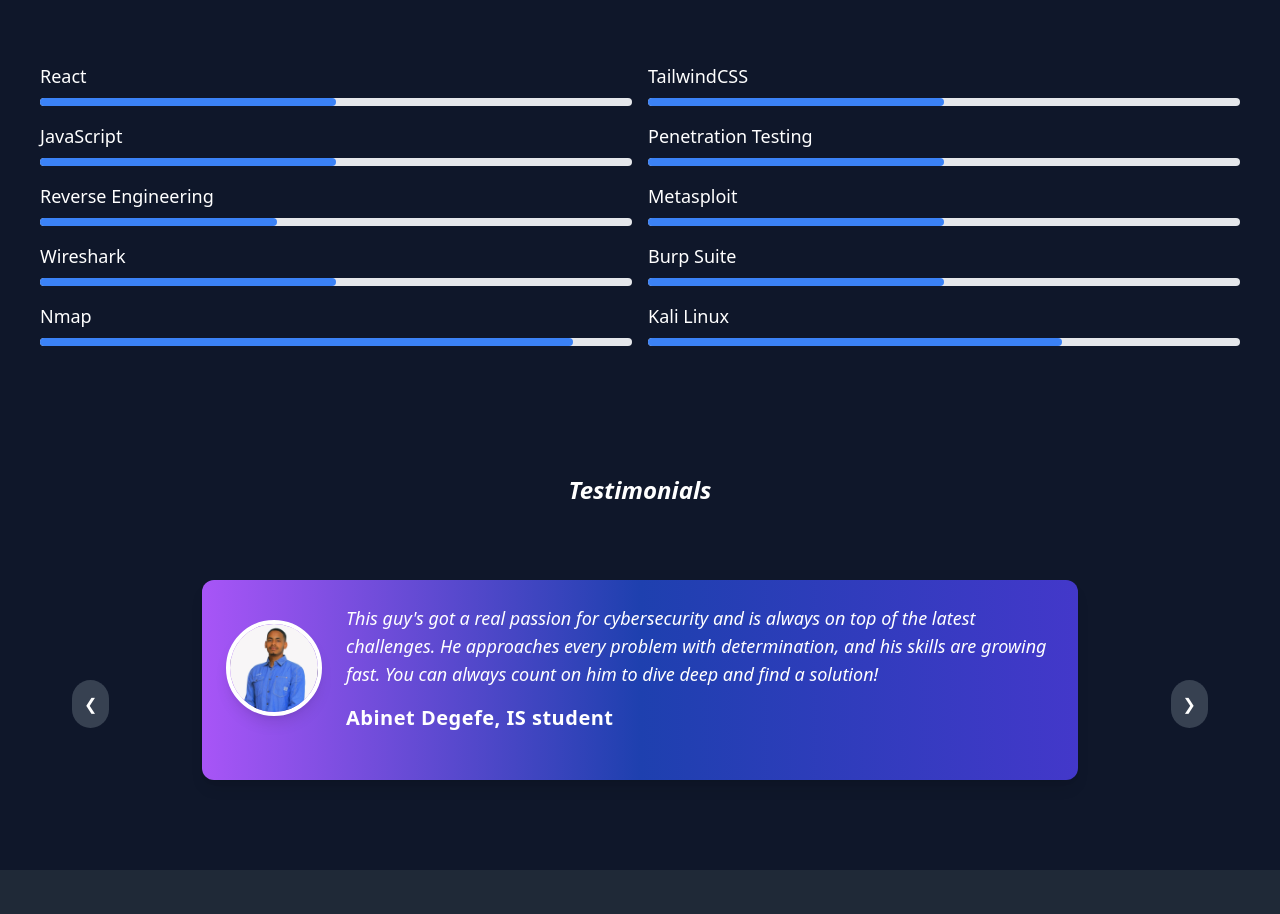
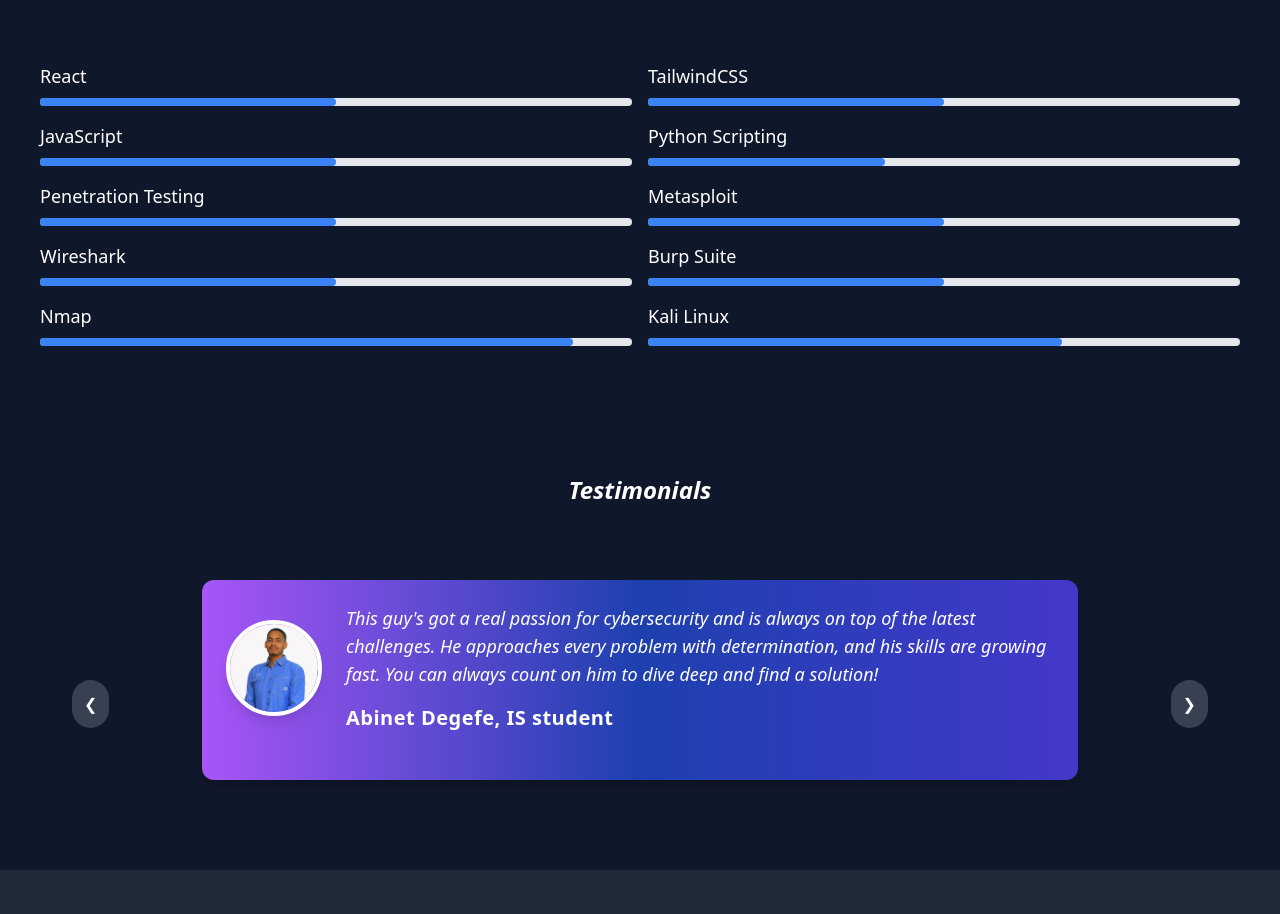
Before and after one commit to 0xh4il3x/MyPortfolio, a React (Vite) app: page / in a window 1280 px wide. Shown: the part 980-1894 px from the top of the page. Built offline with nearby package versions, Linux system fonts and the light colour scheme.

Commit message:
updated Home

```diff
--- a/src/pages/Home.jsx
+++ b/src/pages/Home.jsx
@@ -14,8 +14,8 @@
     { skill: "React", level: 50 },
     { skill: "TailwindCSS", level: 50 },
     { skill: "JavaScript", level: 50 },
+    { skill: "Python Scripting", level: 40 },
     { skill: "Penetration Testing", level: 50 },
-    { skill: "Reverse Engineering", level: 40 },
     { skill: "Metasploit", level: 50 },
     { skill: "Wireshark", level: 50 },
     { skill: "Burp Suite", level: 50 },
```
